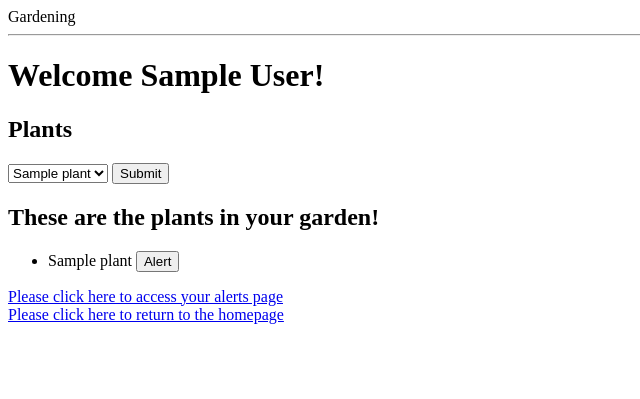
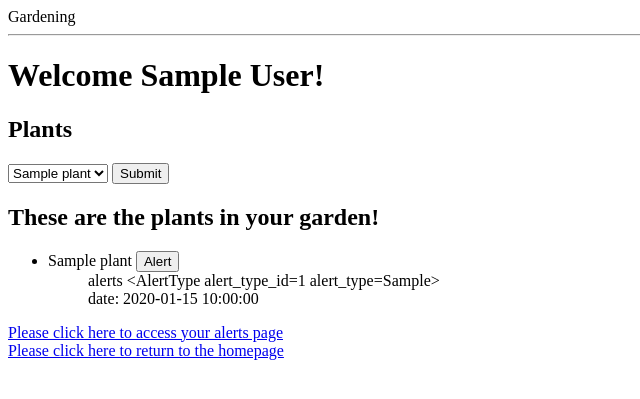
Before and after one commit to rdacso/Gardening-app, a Flask app: page /users/1 in a window 1280 px wide. Shown: the top 399 px of the page, without its empty margins (0-640 px from the left). Run offline with Flask 2, Linux system fonts and the light colour scheme; tables that the repository leaves empty hold one stand-in row (values such as "Sample post"); some libraries are stand-ins or nearby versions.

Commit message:
alerts are displaying under specific user plant

```diff
--- a/server.py
+++ b/server.py
@@ -120,6 +120,11 @@ def user_info(user_id):
     load_plants = PlantType.query.all()
     load_alerts = AlertType.query.all()
     scheduled_alerts = Alert.query.all()
+    # alert_type_names = db.session.query(AlertType.alert_type, Alert.date).join(Alert).filter(Alert.user_plant_id==user_plant_id).all()
+    # alert_type_names.order_by('user_plant_id')
+
+    # for alert_type, date in alert_type_names:
+    #     print alert_type, date
     return render_template("user_info.html", user=user, load_plants=load_plants, load_alerts=load_alerts, scheduled_alerts=scheduled_alerts)
 
 
@@ -177,6 +182,7 @@ def add_alerts():
 
     db.session.commit()
 
+
     return jsonify({'user_plant_id': user_plant_id,
                     'alert_type_id': alert_type_id,
                     'date': date
--- a/templates/user_info.html
+++ b/templates/user_info.html
@@ -88,6 +88,11 @@
                   </div>
                 </div>
                 <div id='alert{{ plant.up_id }}'> </div>
+                <input type='hidden' value='{{ plant.up_id }}' id='hidden{{ plant.up_id }}' name='user_plant_id'>
+                {% for alert in plant.alerts: %}
+                  <ul> alerts {{ alert.alert_type }}</ul>
+                  <ul> date: {{ alert.date }} </ul>
+                {% endfor %}
           </li>
       {% endfor %}
     </ul>
@@ -106,6 +111,7 @@
     $('#{{ plant.up_id }}').on('click',function() {
       var alertModal = document.getElementById('modal{{ plant.up_id }}');
       alertModal.style.display = 'block';});
+
     $('#modalsubmit{{plant.up_id }}').on('click', function(evt) {
       evt.preventDefault();
       console.log('hi there');
@@ -118,18 +124,19 @@
         if (data) {
           console.log('stuff');
           var ul = $("#alert{{ plant.up_id }} ul");
-          $('#alert{{ plant.up_id }}').append("<h2>Alerts</h2> <ul>" + data.date, data.alert_type_id + "</ul>");
+          $('#alert{{ plant.up_id }}').append("<h2>Alerts</h2>" + "<ul>" + data.user_plant_id, data.date, data.alert_type_id + "</ul>");
+
 
         }
-        console.log(data.length, data);
-        for (var i = 0; i < data.length; i++) {
-          console.log('for loop time')
-            var html = '<li>' +
-                    '<a href="/users/' + data[i]["user_id"] + '">' + data[i]["user_id"] + '</a>' +
-                    'alert ' + data[i]["{{plant.up_id}}"] + '</li>';
-            console.log('success!!')
-          ul.append(html);
-        }
+
+        // for (var i = 0; i < Object.keys(data).length; i++) {
+        //   console.log('for loop time')
+        //     var html = '<li>' +
+        //             '<a href="/users/{{ user.user_id }}' + data[i][user_user];
+        //     console.log(html)
+        //     console.log('success!!')
+        //   ul.append(html);
+        // }
 
       });
     });
```
